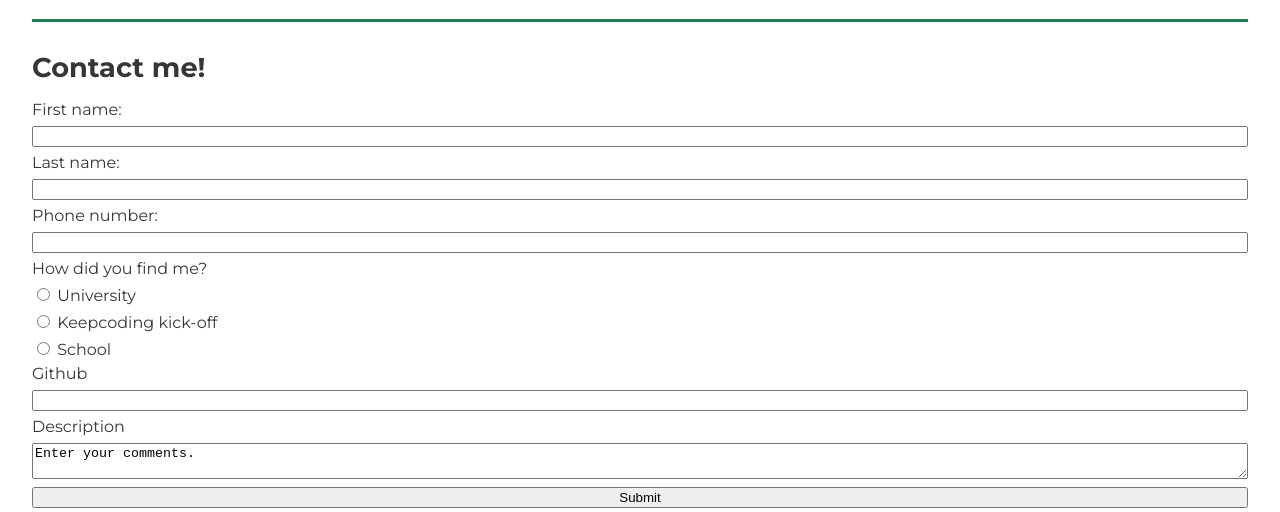
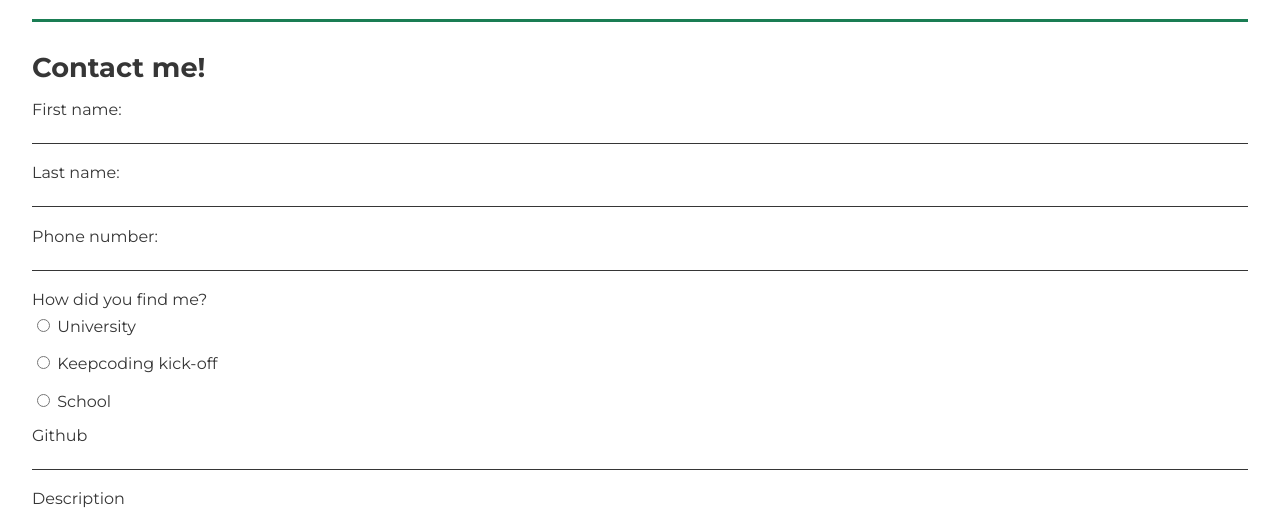
Before and after one commit to amarinite/html-css-keepcoding, a plain HTML site: page index.html in a window 1280 px wide. Shown: the part 810-1322 px from the top of the page. Drawn offline with Linux system fonts and the light colour scheme.

Commit message:
Added form styles

```diff
--- a/index.html
+++ b/index.html
@@ -86,7 +86,7 @@
           <input type="text" id="github" name="github" />
           <label for="comments">Description</label>
           <textarea id="comments" name="comments">
-Enter your comments.</textarea
+Enter your comments...</textarea
           >
           <button type="submit">Submit</button>
         </form>
--- a/style.css
+++ b/style.css
@@ -2,6 +2,7 @@
 
 :root {
   --main-color: rgb(26, 125, 84);
+  --secondary-color: rgb(40, 183, 135);
   --text-color: rgb(54, 54, 54);
 }
 
@@ -163,6 +164,34 @@ form {
   gap: 0.5rem;
 }
 
+form input {
+  margin-bottom: 1em;
+  background: none;
+  border: none;
+  border-bottom: 1px solid var(--text-color);
+}
+
+form textarea {
+  height: 8rem;
+  padding: 1rem;
+  background: none;
+  border: 1px solid var(--text-color);
+}
+
+form button {
+  margin: 1rem 2rem 0 2rem;
+  padding: 0.5rem 0;
+  border-radius: 20px;
+  border: none;
+  font-weight: 600;
+  color: white;
+  background-color: var(--main-color);
+}
+
+form button:active {
+  background-color: var(--secondary-color);
+}
+
 /* FOOTER */
 
 footer {
```
